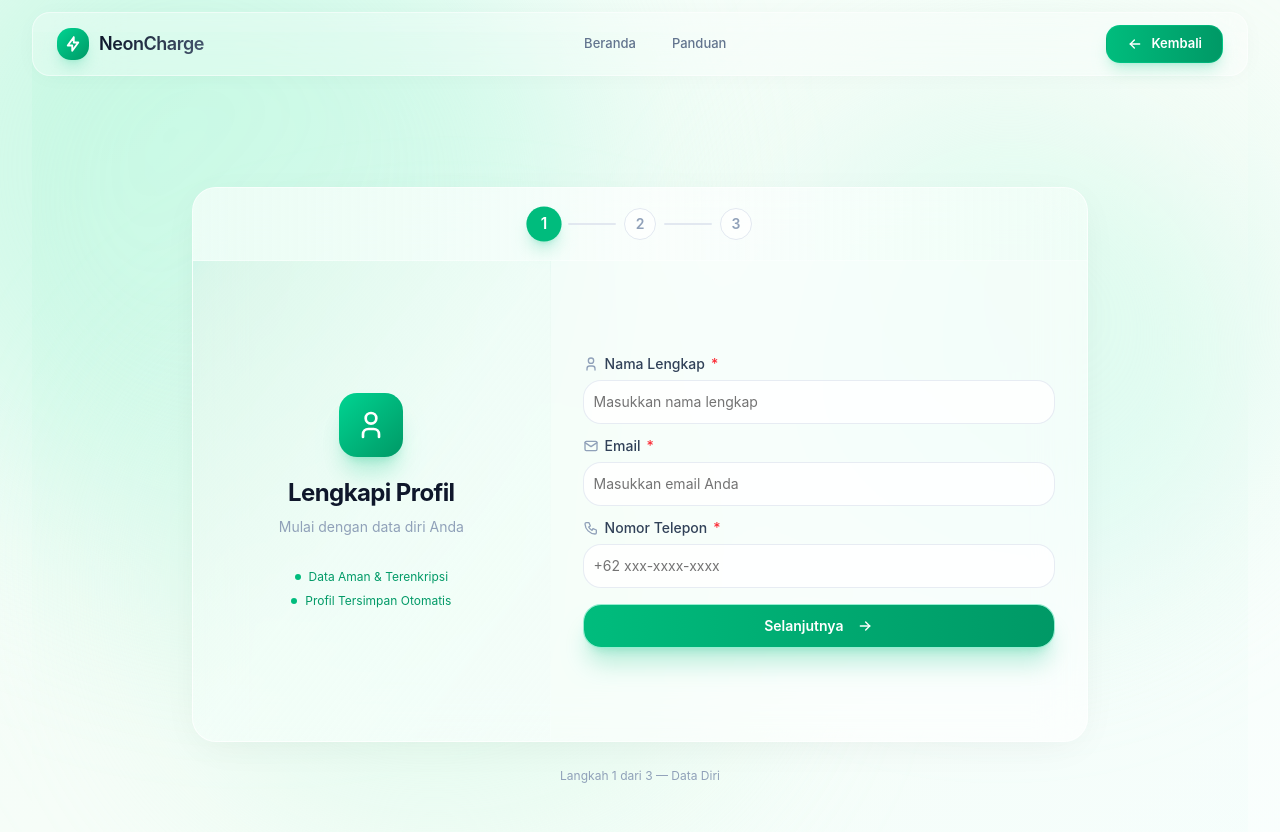
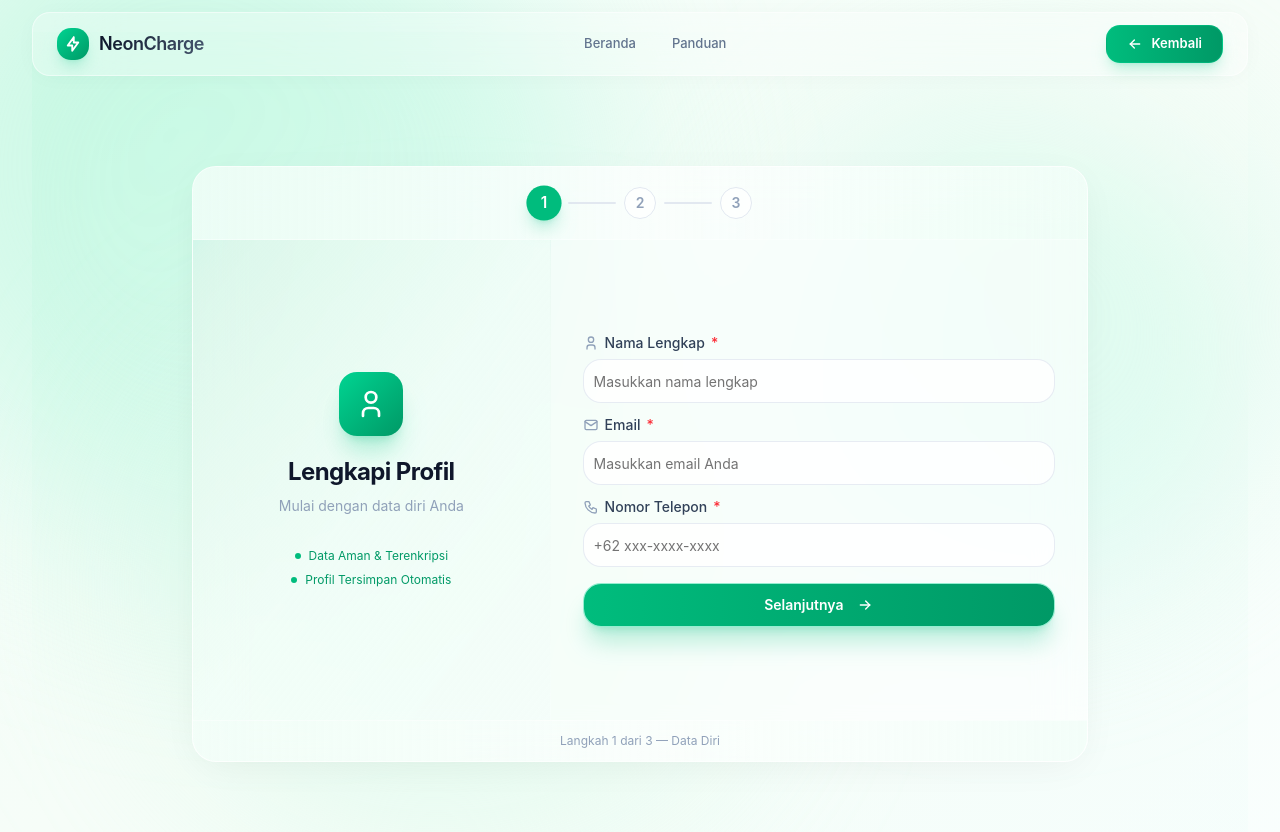
Before and after one commit to SierraStar31/sistem-manajemen-spklu, a Next.js app: page /user/profile in a window 1280 px wide. Shown: the top 832 px of the page. Built offline with nearby package versions, Linux system fonts and the light colour scheme.

Commit message:
fix: selesaikan masalah elemen overlap pada layout

```diff
--- a/app/login/page.tsx
+++ b/app/login/page.tsx
@@ -108,7 +108,7 @@ export default function LoginPage() {
   };
 
   return (
-    <div className="relative flex min-h-screen items-center justify-center overflow-hidden bg-gradient-to-br from-emerald-50/60 via-[#f6fdf8] to-teal-50/40 font-sans antialiased">
+    <div className="relative flex min-h-screen items-center justify-center overflow-y-auto bg-gradient-to-br from-emerald-50/60 via-[#f6fdf8] to-teal-50/40 font-sans antialiased pt-24 pb-8">
       <div className="absolute inset-0 pointer-events-none">
         <div className="absolute -top-[20%] -left-[10%] w-[700px] h-[700px] rounded-full bg-gradient-to-br from-emerald-200/60 to-teal-100/40 blur-[100px]" />
         <div className="absolute top-[10%] right-[0%] w-[500px] h-[500px] rounded-full bg-gradient-to-bl from-emerald-100/70 to-cyan-100/30 blur-[80px]" />
@@ -195,7 +195,7 @@ export default function LoginPage() {
       </nav>
 
       {/* Login Card - Landscape */}
-      <div className="relative z-10 w-full max-w-4xl mx-4 rounded-[1.5rem] border border-white/60 bg-white/60 backdrop-blur-xl shadow-[0_8px_40px_-8px_rgba(0,0,0,0.06)] overflow-hidden mt-16">
+      <div className="relative z-10 w-full max-w-4xl mx-4 rounded-[1.5rem] border border-white/60 bg-white/60 backdrop-blur-xl shadow-[0_8px_40px_-8px_rgba(0,0,0,0.06)] overflow-hidden">
         <div className="flex flex-col md:flex-row min-h-[auto] md:min-h-[540px]">
           {/* Left - Branding */}
           <div className="flex flex-col items-center justify-center p-6 sm:p-8 md:w-2/5 bg-gradient-to-br from-emerald-500/10 via-emerald-50/50 to-teal-50/30 border-b md:border-b-0 md:border-r border-white/40">
--- a/app/user/profile/page.tsx
+++ b/app/user/profile/page.tsx
@@ -165,7 +165,7 @@ export default function ProfilePage() {
   };
 
   return (
-    <div className="relative flex min-h-screen items-center justify-center overflow-hidden bg-gradient-to-br from-emerald-50/60 via-[#f6fdf8] to-teal-50/40 font-sans antialiased p-4">
+    <div className="relative flex min-h-screen items-center justify-center overflow-y-auto bg-gradient-to-br from-emerald-50/60 via-[#f6fdf8] to-teal-50/40 font-sans antialiased pt-24 pb-8 px-4">
       <div className="absolute inset-0 pointer-events-none">
         <div className="absolute -top-[20%] -left-[10%] w-[700px] h-[700px] rounded-full bg-gradient-to-br from-emerald-200/60 to-teal-100/40 blur-[100px]" />
         <div className="absolute top-[10%] right-[0%] w-[500px] h-[500px] rounded-full bg-gradient-to-bl from-emerald-100/70 to-cyan-100/30 blur-[80px]" />
@@ -242,7 +242,7 @@ export default function ProfilePage() {
       </nav>
 
       {/* Profile Card - Landscape */}
-      <div className="relative z-10 w-full max-w-4xl mx-4 rounded-[1.5rem] border border-white/60 bg-white/60 backdrop-blur-xl shadow-[0_8px_40px_-8px_rgba(0,0,0,0.06)] overflow-hidden mt-16">
+      <div className="relative z-10 w-full max-w-4xl mx-4 rounded-[1.5rem] border border-white/60 bg-white/60 backdrop-blur-xl shadow-[0_8px_40px_-8px_rgba(0,0,0,0.06)] overflow-hidden">
         {/* Step Indicator */}
         <div className="flex items-center justify-center gap-1.5 sm:gap-2 py-4 sm:py-5 border-b border-white/40 bg-gradient-to-r from-emerald-50/50 via-white/30 to-emerald-50/50 px-4">
           {steps.map((step, i) => (
@@ -460,11 +460,13 @@ export default function ProfilePage() {
             )}
           </div>
         </div>
+        {/* Step Footer */}
+        <div className="flex items-center justify-center py-3 border-t border-white/40 bg-gradient-to-r from-emerald-50/50 via-white/30 to-emerald-50/50 px-4">
+          <p className="text-xs text-slate-400">
+            Langkah {currentStep + 1} dari {steps.length} — {steps[currentStep]}
+          </p>
+        </div>
       </div>
-
-      <p className="fixed bottom-4 text-xs text-slate-400">
-        Langkah {currentStep + 1} dari {steps.length} — {steps[currentStep]}
-      </p>
     </div>
   );
 }
```
Also changed, not shown: .mimocode/plans/1782738705551-gentle-canyon.md (added).
